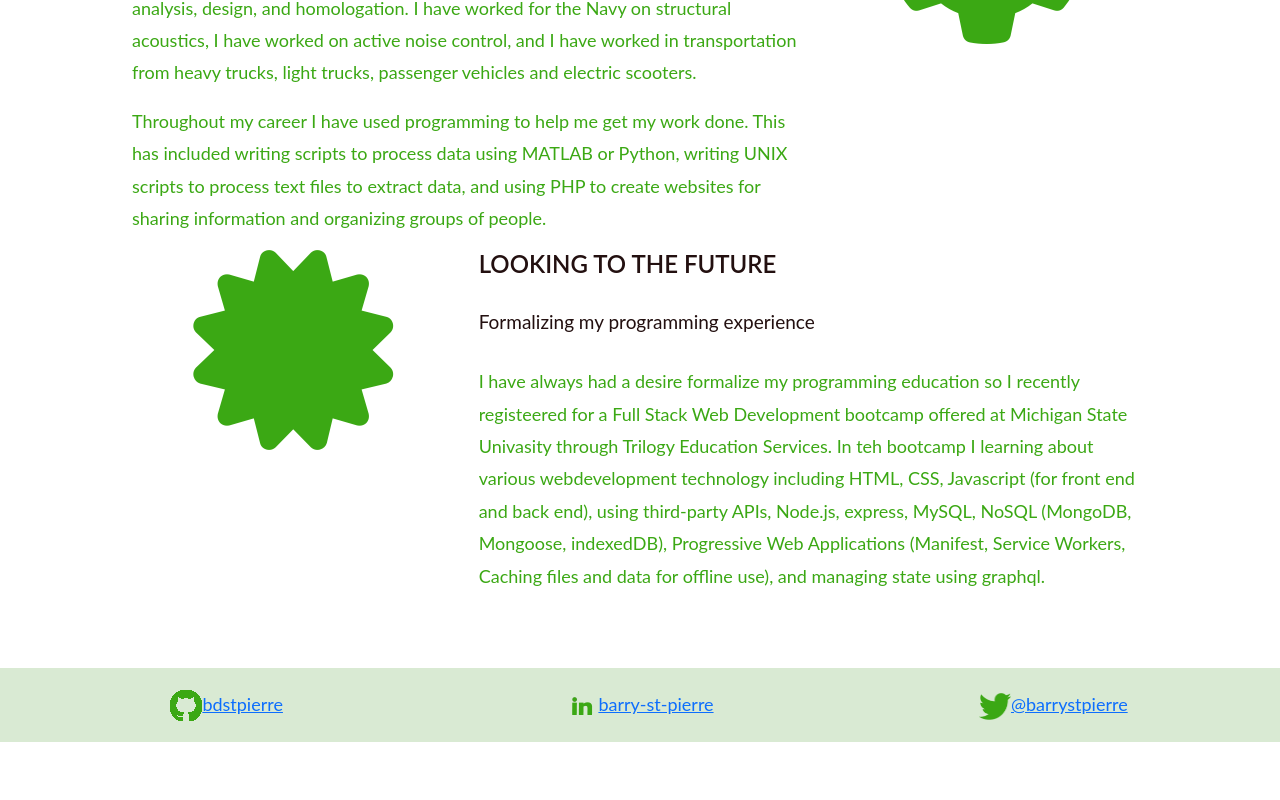
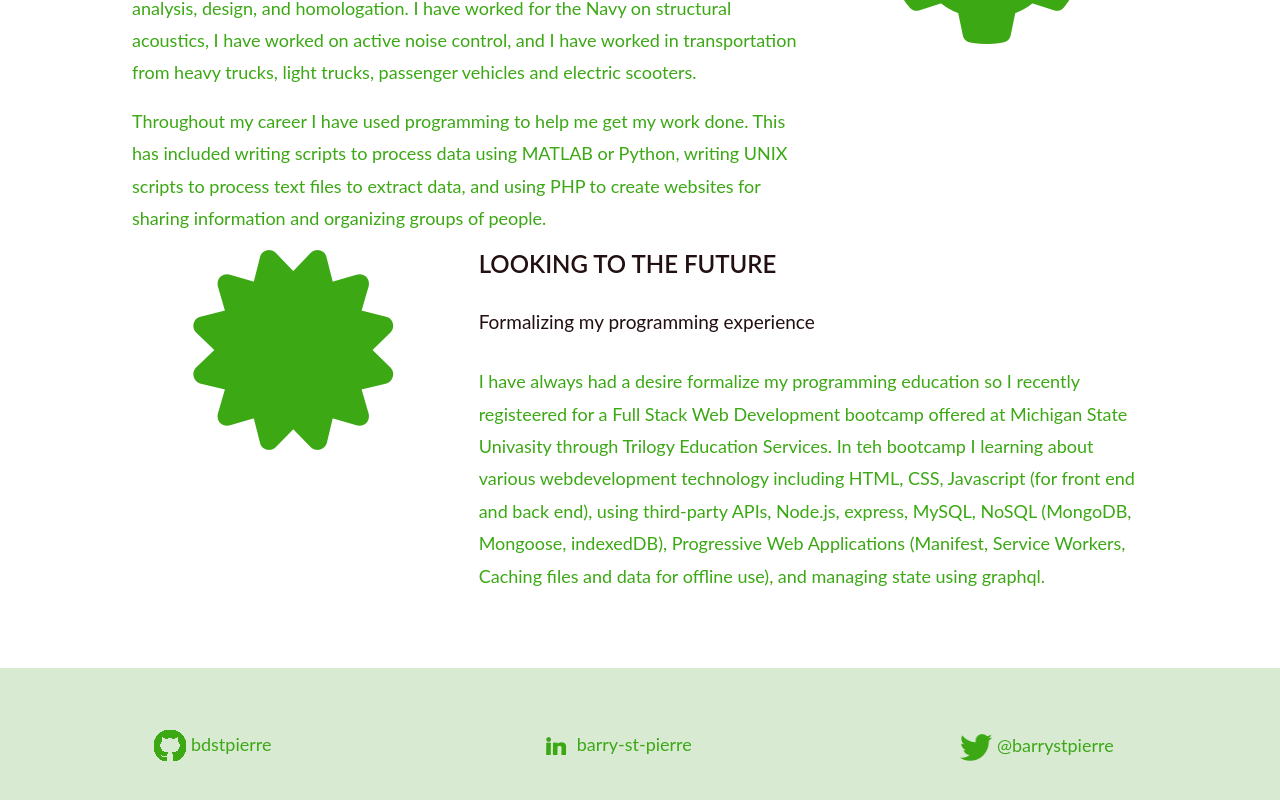
Before and after one commit to bdstpierre/react-portfolio, a React (Create React App) app: page / in a window 1280 px wide. Shown: the part 510-1310 px from the top of the page. Before the commit the page ends 1252 px from the top, so only its background shows below. Built offline with nearby package versions, Linux system fonts and the light colour scheme.

Commit message:
Working on footer and updating the readme with the deployed URL

```diff
--- a/src/components/Footer.js
+++ b/src/components/Footer.js
@@ -5,17 +5,18 @@ function Footer(props) {
 console.log(contacts);
     return (
         <div className="row footer">
+        <ul className="list-group list-group-horizontal-sm contact align-items-center">
             {contacts.map((contact) => (
-                <div className="col-sm-4" key={contact.id}>
-                    {contact.glyph
-                        ? <span className={contact.glyph}></span>
-                        : <span style={{display: "inline-block"}}>
-                            <img className="icon" src={contact.img}></img>
-                        </span>
-                    }
-                    <a href={contact.href}>{contact.value}</a>
-                </div>
+                <li className="list-group-item flex-fill d-flex" key={contact.id}>
+
+
+                    <a className="list-group-item list-group-item-action" href={contact.href}><span style={{display: "inline-block"}}>
+                        <img className="icon" src={contact.img}></img>
+                    </span> {contact.value}</a>
+
+                </li>
             ))}
+        </ul>
         </div>
     );
 }
--- a/src/style.css
+++ b/src/style.css
@@ -32,6 +32,22 @@ h4 {
   padding: 20px;
   color: var(--bright-color);
   background-color: var(--light-color);
+}
+
+.list-group-item {
+  margin: 0px;
+  padding: 20px;
+  color: var(--bright-color);
+  background-color: var(--light-color);
+  border: 2px;
+}
+
+.list-group-item-action:hover {
+  margin: 0px;
+  padding: 20px;
+  color: var(--light-color);
+  background-color: var(--bright-color);
+  border: 0px;
 }
 
 img {
```
Also changed, not shown: src/components/Footer copy.js (added, +23 -0 lines), 1 other file (tests, documents, lock files or other folders).
